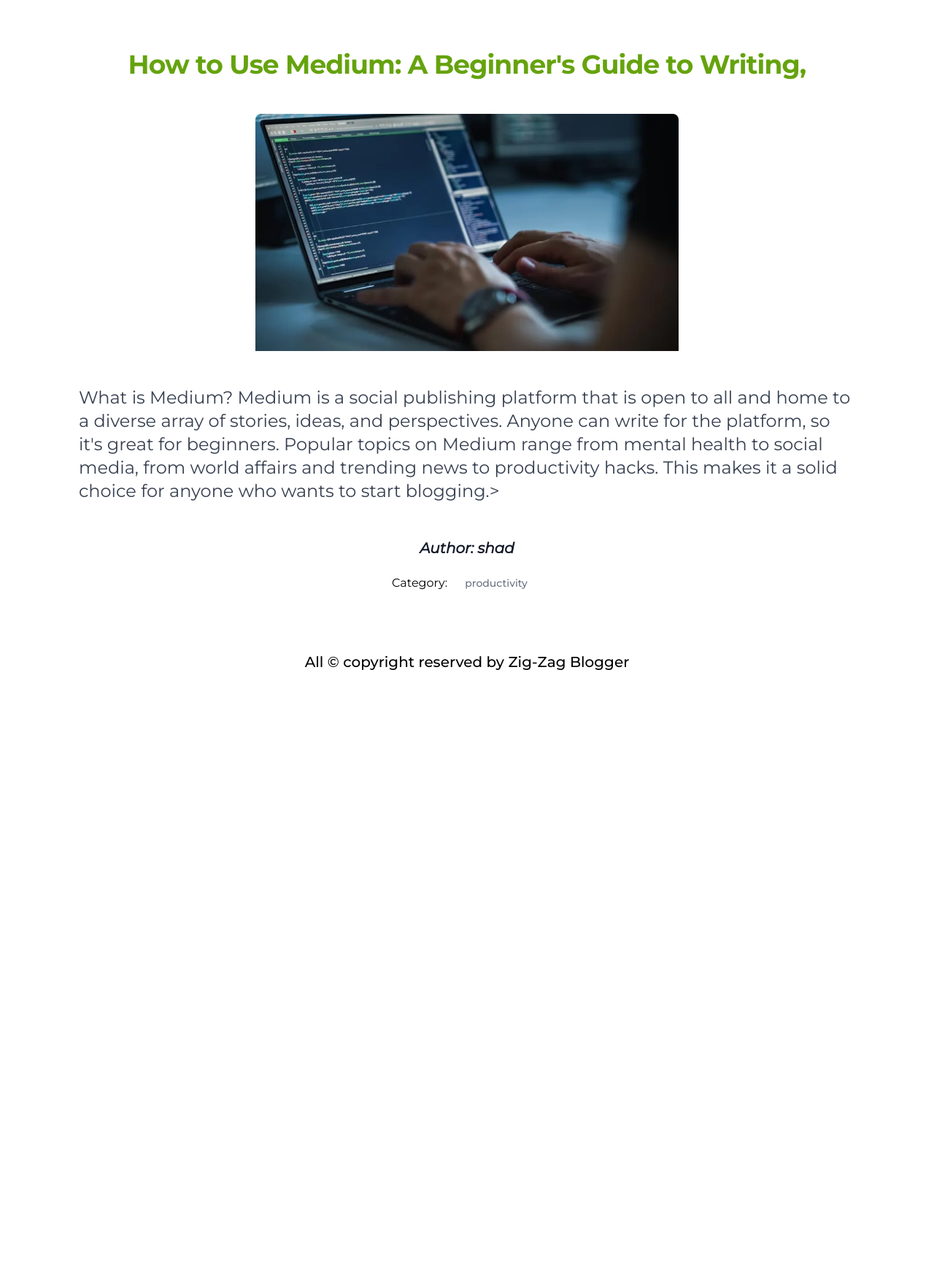
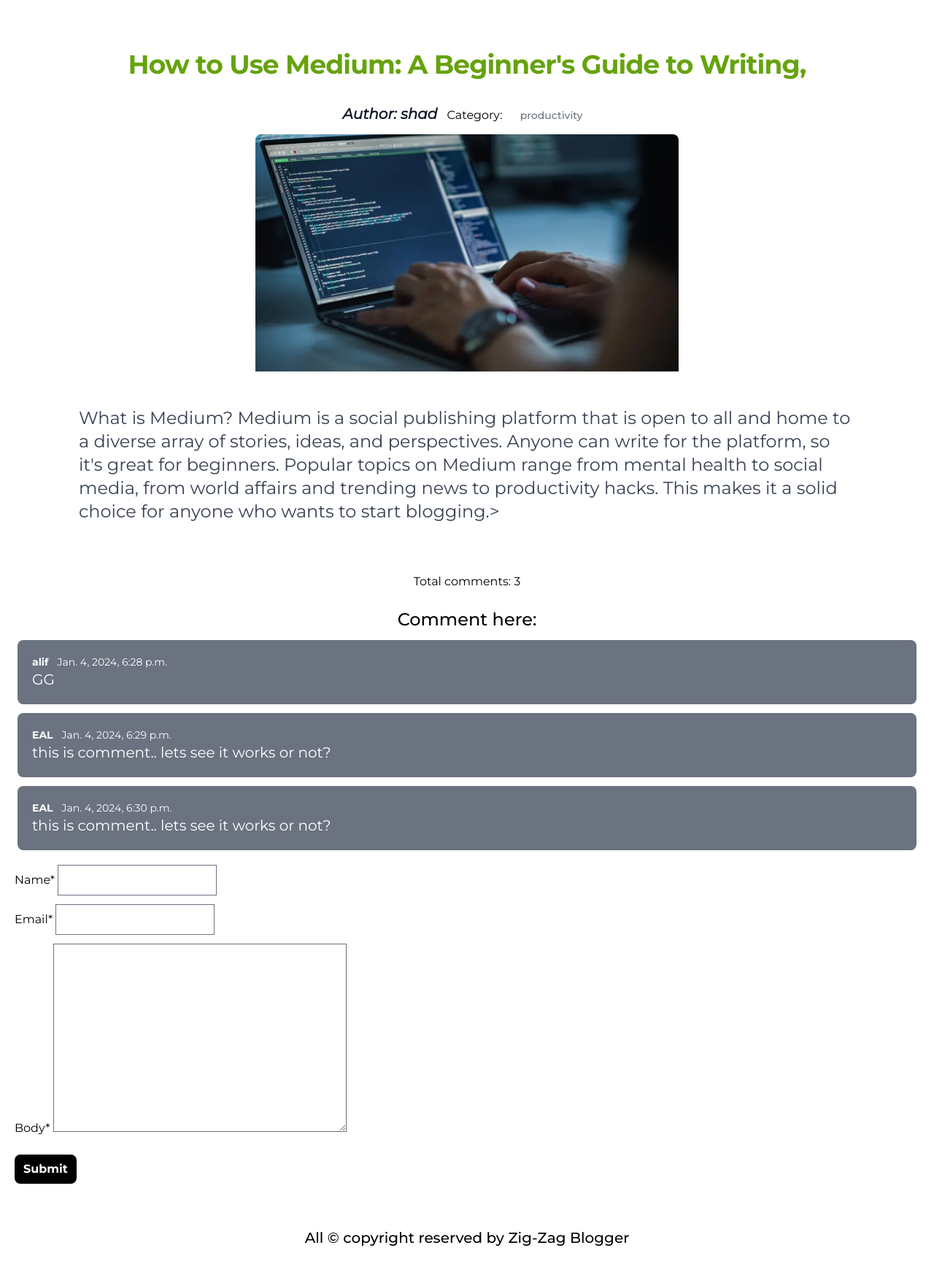
Before and after one commit to shadullah/blog_project_part_one_m15, a Django app: page /post/detalis/2/ in a window 1280 px wide. Shown: the part 108-1866 px from the top of the page at 73% size. Before the commit the page ends 1026 px from the top, so only its background shows below. Run offline with Django 5.2, Linux system fonts and the light colour scheme; data comes from the database, SQL or seed files in the repository; both versions use the stored data as it was after the commit; some libraries are stand-ins or nearby versions.

Commit message:
comments implemented

```diff
--- a/posts/admin.py
+++ b/posts/admin.py
@@ -2,3 +2,4 @@
 from . import models
 # Register your models here.
 admin.site.register(models.Post)
+admin.site.register(models.Comment)
--- a/posts/forms.py
+++ b/posts/forms.py
@@ -1,5 +1,5 @@
 from django import forms
-from . models import Post
+from . models import Post,Comment
 
 class postForm(forms.ModelForm):
     class Meta:
@@ -7,3 +7,14 @@
         # fields = '__all__',
         # fields = ['name', 'bio']
         exclude = ['author']
+
+
+class CmntForm(forms.ModelForm):
+    class Meta:
+        model = Comment
+        fields = ['name', 'email', 'body']
+
+# class CommentForm(forms.ModelForm):
+#     class Meta:
+#         model = Comment
+#         fields = ['name', 'email', 'body']
--- a/posts/models.py
+++ b/posts/models.py
@@ -13,3 +13,13 @@
 
     def __str__(self):
         return self.title
+
+class Comment(models.Model):
+    post = models.ForeignKey(Post, on_delete = models.CASCADE, related_name = 'comments')
+    name = models.CharField(max_length = 30)
+    email = models.EmailField()
+    body = models.TextField()
+    created_on = models.DateTimeField(auto_now_add=True)
+
+    def __str__(self):
+        return f"comments by {self.name}"
--- a/posts/templates/blog_details.html
+++ b/posts/templates/blog_details.html
@@ -1,35 +1,59 @@
 {% extends "base.html" %}
 {% block content %}
-
+{% load crispy_forms_tags %}
 <div>
     <div class="max-w-[1200px] mx-auto">
         <div class="p-5">
           <h5
-            class="m-12 text-center text-4xl font-bold tracking-tight text-lime-600"
+            class="mt-12 mb-6 text-center text-4xl font-bold tracking-tight text-lime-600"
           >
             {{post.title}}
           </h5>
-
+          <div class="text-center">
+            <span class="m-2 text-xl font-bold italic text-gray-900">
+                Author: {{post.author.first_name}}
+            </span>
+            <span class="">
+                Category: {% for cat in post.category.all %}
+                <a
+                  href=""
+                  class="inline-flex items-center px-3 py-2 text-sm font-medium text-center text-gray-500 m-2"
+                >
+                  {{cat.name}}
+                </a>
+                {% endfor %}
+            </span>
+          </div>
 
           <img class="rounded-t-lg mx-auto w-1/2" src="{{post.image.url}}" alt="#" />
           <p class="m-12 font-normal text-gray-700 dark:text-gray-400 text-2xl">
             {{post.content}}>
           </p>
-          <h1 class="mb-2 text-center text-xl font-bold italic text-gray-900">
-            Author: {{post.author.first_name}}
-          </h1>
-          <p class="text-center">
-            Category: {% for cat in post.category.all %}
-            <a
-              href="#"
-              class="inline-flex items-center px-3 py-2 text-sm font-medium text-center text-gray-500 m-2"
-            >
-              {{cat.name}}
-            </a>
-            {% endfor %}
-          </p>
+
         </div>
       </div>
+
+      <!-- comment div start here -->
+      <h1 class="text-center">Total comments: {{comments | length}}</h1>
+      <h1 class="text-center text-2xl font-medium mt-6">Comment here:</h1>
+      <div class="m-3">
+        {% for comment in comments %}
+        <div class="text-sm bg-gray-500 m-3 p-5 rounded-lg text-white">
+            <p><b class="mr-3">{{comment.name}}</b>{{comment.created_on}}</p>
+            <p class="text-xl">{{comment.body}}</p>
+        </div>
+        {% endfor %}
+      </div>
+
+      <!-- comment box start here -->
+      <form class="m-5" method="post">
+        {% csrf_token %}
+
+        {{ comment_form |crispy }}
+        <button class="bg-black px-3 py-2 text-white font-bold rounded-lg my-3">
+          Submit
+        </button>
+      </form>
 </div>
 
 
--- a/posts/views.py
+++ b/posts/views.py
@@ -66,7 +66,29 @@
     pk_url_kwarg = 'id'
     success_url = reverse_lazy('profile')
 
+
+
+
 class detailsPageClass(DetailView):
     model = models.Post
     pk_url_kwarg = 'id'
     template_name = 'blog_details.html'
+
+    def post(self, req, *args, **kwargs):
+        comment_form = forms.CmntForm(data=self.request.POST)
+        post = self.get_object()
+        if comment_form.is_valid():
+            new_Cmmnt = comment_form.save(commit=False)
+            new_Cmmnt.post = post
+            new_Cmmnt.save()
+        return self.get(req, *args, **kwargs)
+
+    def get_context_data(self, **kwargs):
+        context = super().get_context_data(**kwargs)
+        post = self.object
+        comments = post.comments.all()
+        comment_form = forms.CmntForm()
+
+        context['comments'] = comments
+        context['comment_form']=comment_form
+        return context
--- a/theme/static/css/dist/styles.css
+++ b/theme/static/css/dist/styles.css
@@ -802,8 +802,16 @@
   margin: 0.5rem;
 }
 
+.m-3 {
+  margin: 0.75rem;
+}
+
 .m-4 {
   margin: 1rem;
+}
+
+.m-5 {
+  margin: 1.25rem;
 }
 
 .mx-12 {
@@ -859,12 +867,28 @@
   margin-bottom: 0.75rem;
 }
 
+.mb-6 {
+  margin-bottom: 1.5rem;
+}
+
 .me-2 {
   margin-inline-end: 0.5rem;
 }
 
+.mr-3 {
+  margin-right: 0.75rem;
+}
+
+.mt-12 {
+  margin-top: 3rem;
+}
+
 .mt-5 {
   margin-top: 1.25rem;
+}
+
+.mt-6 {
+  margin-top: 1.5rem;
 }
 
 .block {
@@ -1016,6 +1040,11 @@
   background-color: rgb(249 250 251 / var(--tw-bg-opacity));
 }
 
+.bg-gray-500 {
+  --tw-bg-opacity: 1;
+  background-color: rgb(107 114 128 / var(--tw-bg-opacity));
+}
+
 .bg-lime-500 {
   --tw-bg-opacity: 1;
   background-color: rgb(132 204 22 / var(--tw-bg-opacity));
@@ -1110,6 +1139,11 @@
   line-height: 2.25rem;
 }
 
+.text-4xl {
+  font-size: 2.25rem;
+  line-height: 2.5rem;
+}
+
 .text-5xl {
   font-size: 3rem;
   line-height: 1;
@@ -1123,11 +1157,6 @@
 .text-xl {
   font-size: 1.25rem;
   line-height: 1.75rem;
-}
-
-.text-4xl {
-  font-size: 2.25rem;
-  line-height: 2.5rem;
 }
 
 .font-bold {
@@ -1163,6 +1192,11 @@
   color: rgb(37 99 235 / var(--tw-text-opacity));
 }
 
+.text-cyan-500 {
+  --tw-text-opacity: 1;
+  color: rgb(6 182 212 / var(--tw-text-opacity));
+}
+
 .text-gray-500 {
   --tw-text-opacity: 1;
   color: rgb(107 114 128 / var(--tw-text-opacity));
@@ -1196,16 +1230,6 @@
 .text-white {
   --tw-text-opacity: 1;
   color: rgb(255 255 255 / var(--tw-text-opacity));
-}
-
-.text-cyan-300 {
-  --tw-text-opacity: 1;
-  color: rgb(103 232 249 / var(--tw-text-opacity));
-}
-
-.text-cyan-500 {
-  --tw-text-opacity: 1;
-  color: rgb(6 182 212 / var(--tw-text-opacity));
 }
 
 .underline {
```
Also changed, not shown: db.sqlite3, posts/migrations/0006_comment.py (added), posts/migrations/0007_delete_comment.py (added), posts/migrations/0008_comment.py (added).
